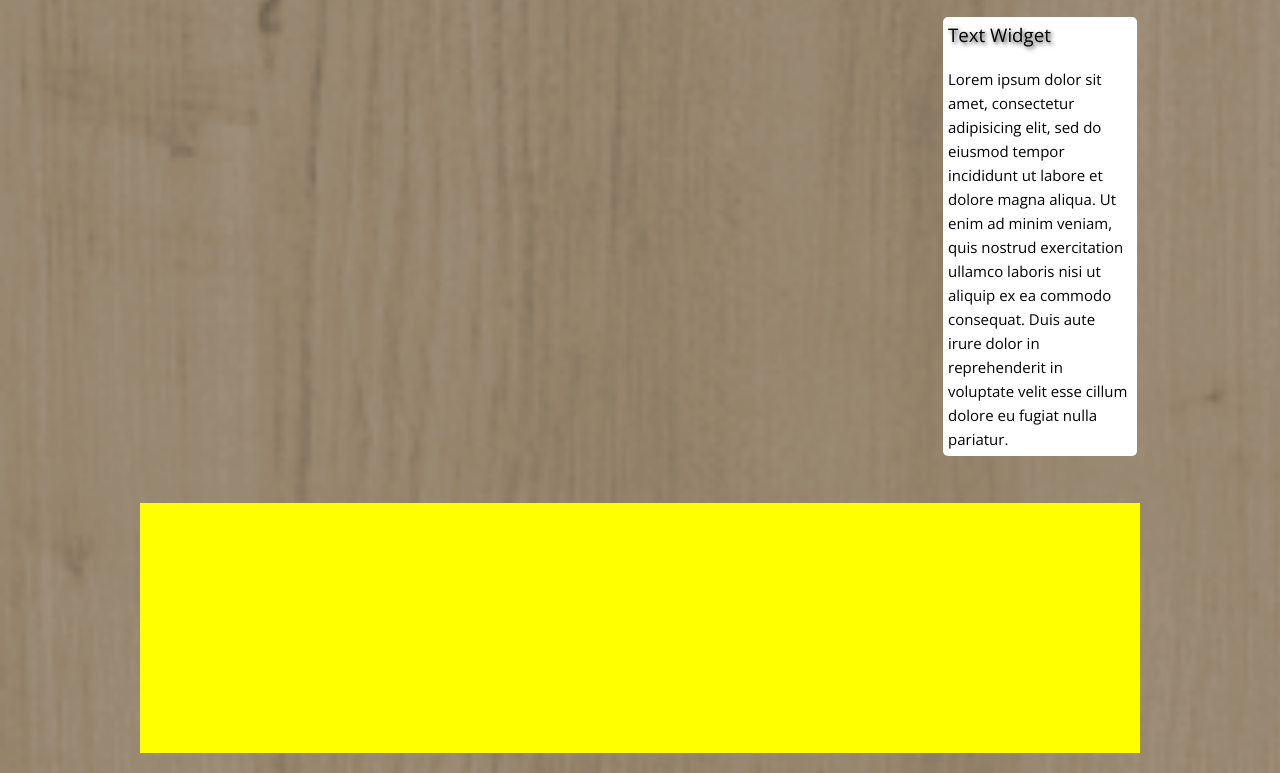
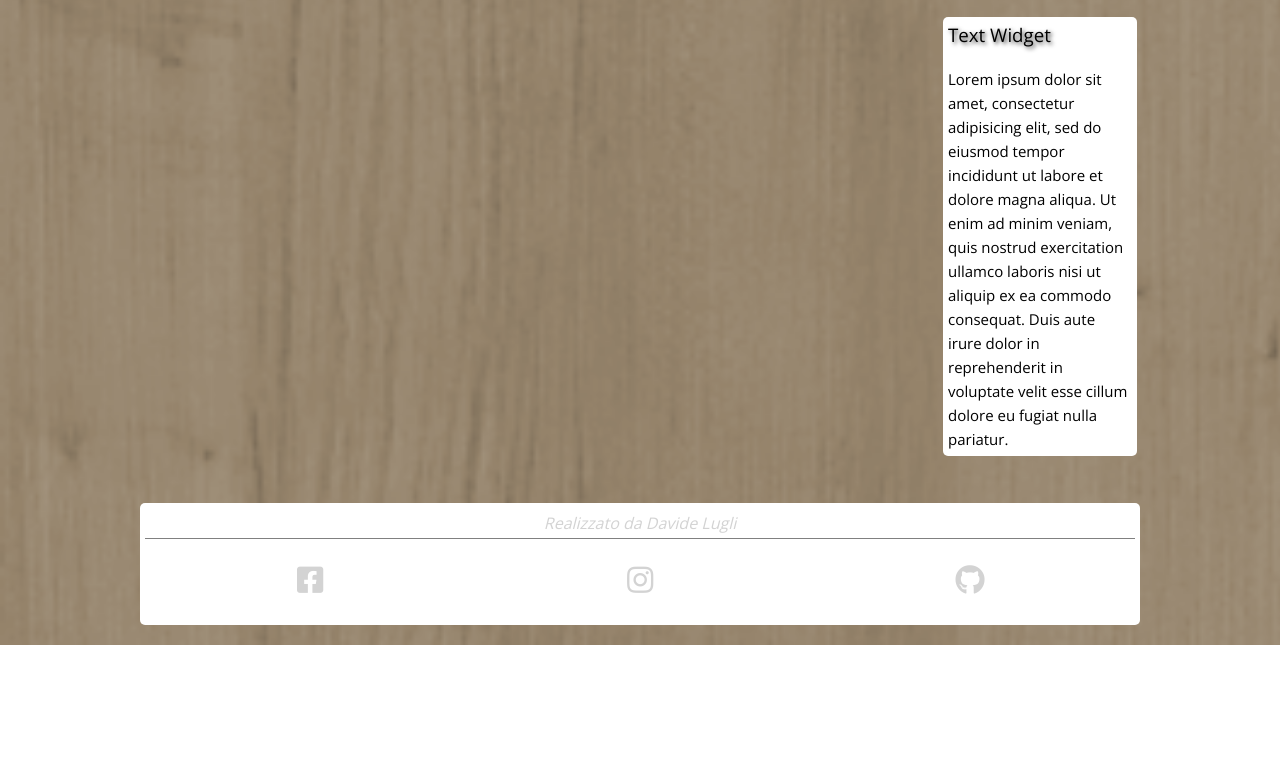
Before and after one commit to DavideLugli/htmlcss-wp, a plain HTML site: page index.html in a window 1280 px wide. Shown: the part 1298-2071 px from the top of the page. After the commit the page ends 1943 px from the top, so only its background shows below. Drawn offline with nearby package versions, Linux system fonts and the light colour scheme.

Commit message:
Commit Footer

```diff
--- a/css/style.css
+++ b/css/style.css
@@ -16,6 +16,11 @@ body {
 header {
   margin-bottom: 24px;
   position: relative;
+}
+
+p {
+  line-height: 24px;
+  font-size: 15px;
 }
 
 .page {
@@ -140,9 +145,9 @@ main::after {
 }
 
 .col-left-header i {
-  color: orange;
   margin-right: 5px;
   font-size: 20px;
+  color: orange;
 }
 
 .col-left-header h3 {
@@ -152,9 +157,9 @@ main::after {
 .col-center {
   width: 50%;
   margin: 0 5%;
+  padding: 10px;
+  border-radius: 5px;
   background-color: #fff;
-  border-radius: 5px;
-  padding: 10px;
 }
 
 .col-center .title {
@@ -164,30 +169,14 @@ main::after {
   text-shadow: 2px 2px 3px #363636;
 }
 
-p {
-  line-height: 24px;
-  font-size: 15px;
-}
-
-footer {
-  background-color: yellow;
-  height: 250px;
-}
-
-.col-center {
-  width: 50%;
-  margin: 0 5%;
-  background-color: #fff;
-}
-
 .col-right {
   width: 20%;
 }
 
 .col-right .widget {
   margin-bottom: 20px;
+  padding: 5px;
   border-radius: 5px;
-  padding: 5px;
   background-color: white;
 }
 
@@ -196,3 +185,39 @@ footer {
   font-weight: 400;
   text-shadow: 2px 2px 4px #363636;
 }
+
+footer {
+  padding: 5px;
+  border-radius: 5px;
+  color: lightgrey;
+  background-color: white;
+}
+
+footer .footer-top {
+  padding: 4px;
+  text-align: center;
+  font-style: italic;
+  border-bottom: 1.2px solid grey;
+}
+
+footer .footer-bottom .footer-col {
+  float: left;
+  width: calc(100%/3);
+  padding: 20px;
+  font-size: 30px;
+  text-align: center;
+}
+
+footer .footer-bottom .footer-col a {
+  color: lightgrey;
+}
+
+footer .footer-bottom .footer-col a:hover {
+  color: grey;
+}
+
+footer .footer-bottom::after {
+  content: "";
+  display: table;
+  clear: both;
+}
--- a/index.html
+++ b/index.html
@@ -100,8 +100,18 @@
       <!-- fine colonna dx -->
     </main>
     <!-- chiusura main con colonne -->
+    <!-- inizio footer -->
     <footer>
+      <div class="footer-top">
+        <span>Realizzato da Davide Lugli</span>
+      </div>
+      <div class="footer-bottom">
+        <div class="footer-col"><a href=""><i class="fab fa-facebook-square"></i></a></div>
+        <div class="footer-col"><a href=""><i class="fab fa-instagram"></i></a></div>
+        <div class="footer-col"><a href=""><i class="fab fa-github"></i></a></div>
+      </div>
     </footer>
+    <!-- chiusura footer -->
   </div>
 </body>
 
```
